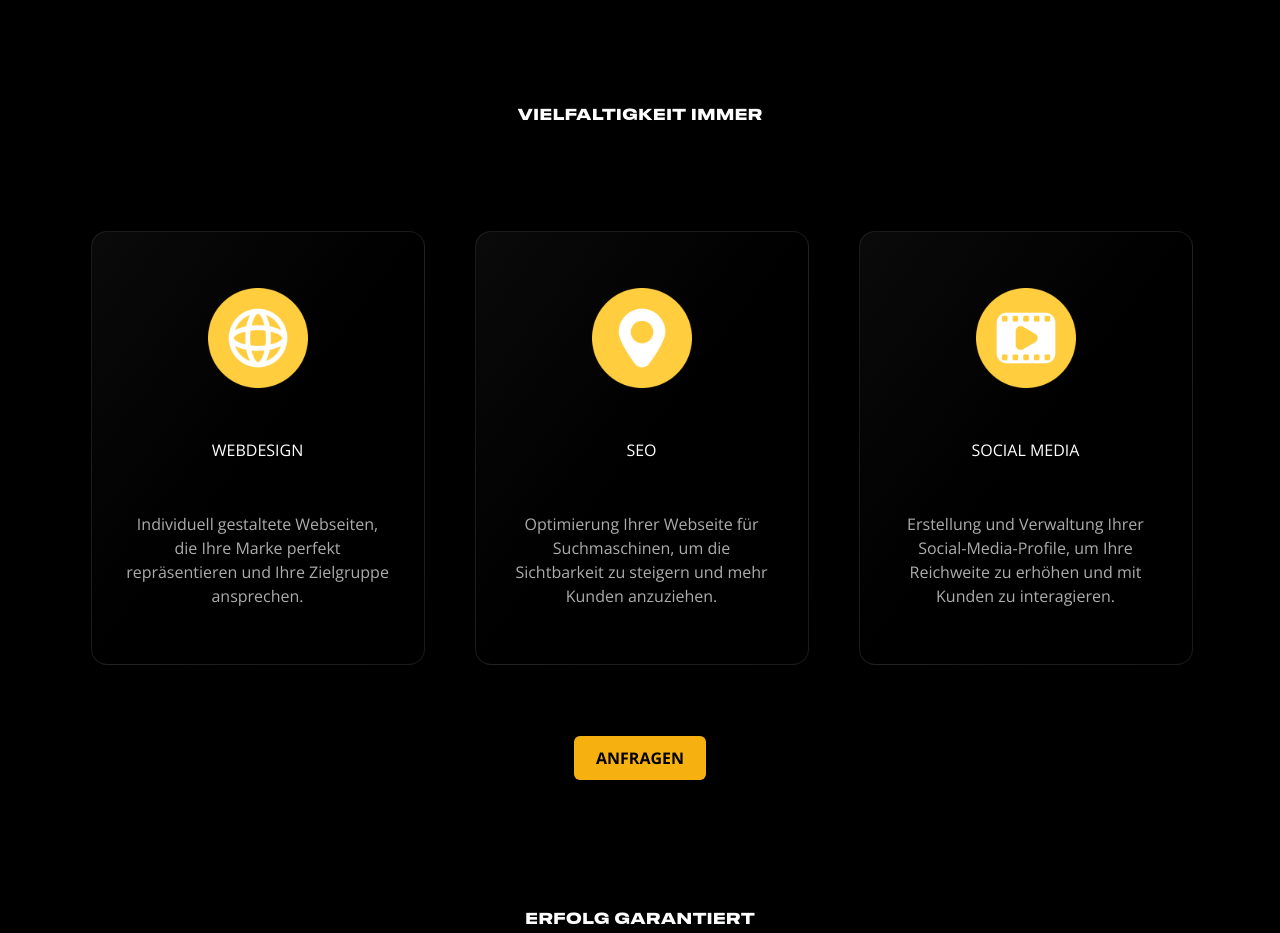
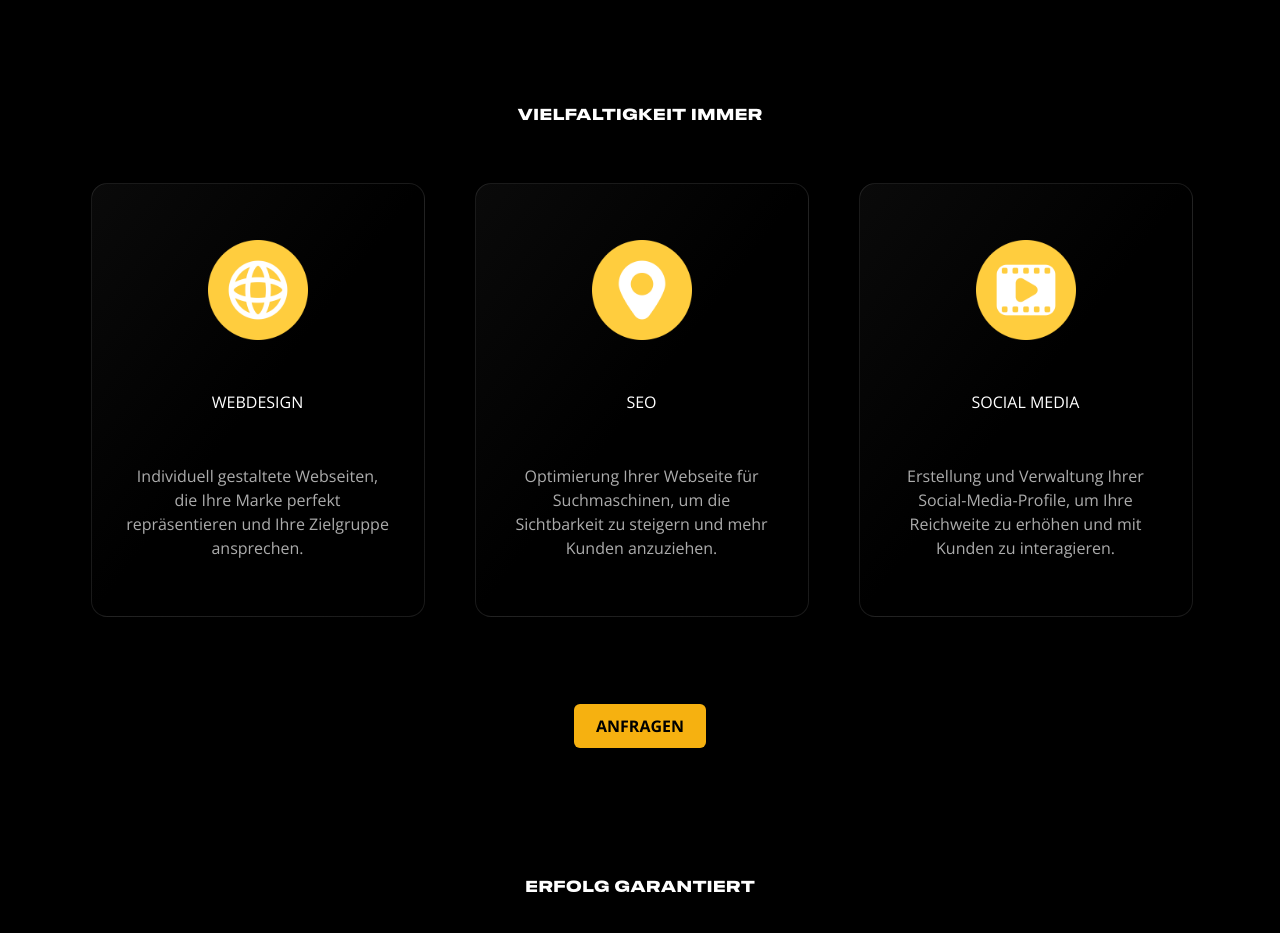
Before and after one commit to Curiosoofficial/curiosolution, a Next.js app: page / in a window 1280 px wide. Shown: the part 1280-2213 px from the top of the page. Built offline with nearby package versions, Linux system fonts and the light colour scheme.

Commit message:
homepage small fixes v3

```diff
--- a/components/HomePage/CardSection.tsx
+++ b/components/HomePage/CardSection.tsx
@@ -10,7 +10,7 @@ const CardSection = () => {
     <section className="flex flex-col justify-center items-center py-16 px-72">
       <h2 className="h1-bold font-radwave">VIELFÄLTIGKEIT IMMER</h2>
 
-      <div className="flex py-36">
+      <div className="flex pt-24 pb-40">
         {cardInfo.map((item) => (
           <PinContainer
             title={item.title}
```
